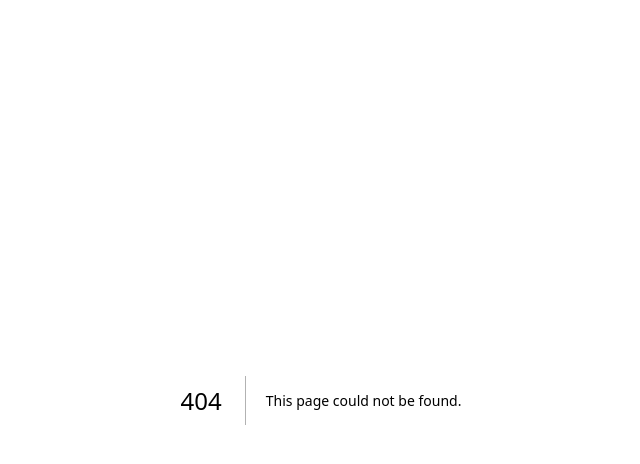
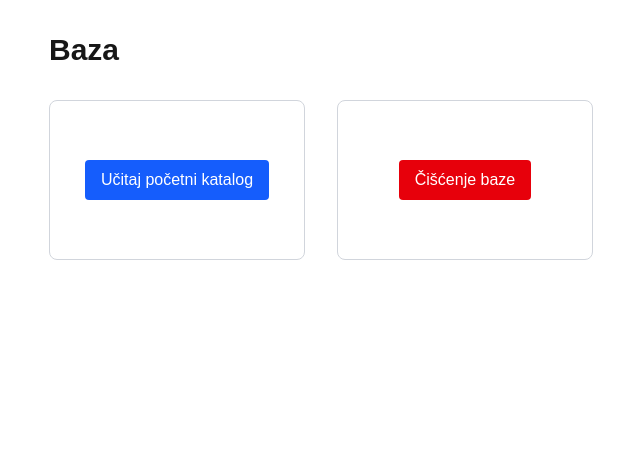
Before and after one commit to unuk2025/polovne_knjige_4, a Next.js app: page /baza in a window 1280 px wide. Before the commit this address had no page. Shown: the top 464 px of the page, without its empty margins (319-959 px from the left). Built offline with nearby package versions, Linux system fonts and the light colour scheme; no server answers.

Commit message:
Ispravljene su slomljene placeholder slike. Priprema za logovanje: navbar sa eksluzivnim opcijama. Dodata admin stranica.

```diff
--- /dev/null
+++ b/src/app/baza/page.tsx
@@ -0,0 +1,115 @@
+"use client";
+
+import { useActionState, useEffect, useState } from "react";
+import { redirect } from "next/navigation";
+
+import { currentUser } from "@/lib/user";
+import { initializeCatalog } from "../admin/seed/actions";
+import { cleanDatabase } from "../admin/clean/actions";
+import type { ActionResult } from "@/lib/types";
+
+const initialState: ActionResult = {
+    success: false,
+    message: "",
+};
+
+export default function BazaPage() {
+
+    const [message, setMessage] = useState<{
+        success: boolean;
+        text: string;
+    } | null>(null);
+
+    const [state, formAction, pending] = useActionState(
+        initializeCatalog,
+        initialState
+    );
+
+    const [cleanState, cleanFormAction, cleanPending] = useActionState(
+        cleanDatabase,
+        initialState
+    );
+
+    useEffect(() => {
+        if (state.message) {
+            setMessage({
+                success: state.success,
+                text: state.message,
+            });
+        }
+    }, [state]);
+
+    useEffect(() => {
+        if (cleanState.message) {
+            setMessage({
+                success: cleanState.success,
+                text: cleanState.message,
+            });
+        }
+    }, [cleanState]);
+
+    if (currentUser.status !== "administrator") {
+        redirect("/");
+    }
+
+    return (
+        <main className="mx-auto max-w-6xl p-8">
+            <h1 className="mb-8 text-3xl font-bold">
+                Baza
+            </h1>
+
+            <div className="flex gap-8">
+                <div className="flex h-40 w-64 items-center justify-center rounded-lg border border-gray-300">
+                    <form
+                        action={(formData) => {
+                            setMessage(null);
+                            formAction(formData);
+                        }}
+                    >
+                        <button
+                            type="submit"
+                            disabled={pending}
+                            className="rounded bg-blue-600 px-4 py-2 text-white hover:bg-blue-700 disabled:opacity-50"
+                        >
+                            {pending
+                                ? "Učitavanje..."
+                                : "Učitaj početni katalog"}
+                        </button>
+                    </form>
+                </div>
+
+                <div className="flex h-40 w-64 items-center justify-center rounded-lg border border-gray-300">
+                    <form
+                        action={(formData) => {
+                            setMessage(null);
+                            cleanFormAction(formData);
+                        }}
+                    >
+                        <button
+                            type="submit"
+                            disabled={cleanPending}
+                            className="rounded bg-red-600 px-4 py-2 text-white hover:bg-red-700 disabled:opacity-50"
+                        >
+                            {cleanPending
+                                ? "Čišćenje..."
+                                : "Čišćenje baze"}
+                        </button>
+                    </form>
+                </div>
+            </div>
+
+            {message && (
+                <p
+                    className={`mt-6 w-fit rounded p-3 ${
+                        message.success
+                            ? "bg-green-100 text-green-800"
+                            : "bg-red-100 text-red-800"
+                    }`}
+                >
+                    {message.text}
+                </p>
+            )}
+
+        </main>
+    );
+}
--- /dev/null
+++ b/src/app/katalog/page.tsx
@@ -0,0 +1,9 @@
+export default function KatalogPage() {
+    return (
+        <main className="mx-auto max-w-6xl p-8">
+            <h1 className="text-3xl font-bold">
+                Sada ste u katalogu
+            </h1>
+        </main>
+    );
+}
--- a/src/app/knjiga/[isbn]/page.tsx
+++ b/src/app/knjiga/[isbn]/page.tsx
@@ -1,7 +1,10 @@
 import Image from "next/image";
 import { notFound } from "next/navigation";
+import { stat } from "node:fs/promises";
+import path from "node:path";
 
 import prisma from "@/lib/prisma";
+import { getCoverImage } from "@/lib/cover";
 
 type PageProps = {
     params: Promise<{
@@ -35,6 +38,31 @@ export default async function BookPage({
         notFound();
     }
 
+    const coverImage = await getCoverImage(knjiga.slika_korice);
+
+    const validniUzorci = [];
+
+    for (const slika of knjiga.slika_uzorak) {
+        try {
+            const filePath = path.join(
+                process.cwd(),
+                "public",
+                slika.link_slike.replace(/^\/+/, "")
+            );
+
+            const fileInfo = await stat(filePath);
+
+            if (fileInfo.size > 0) {
+                validniUzorci.push(slika);
+            }
+        } catch {
+            // Fajl ne postoji – preskačemo ga.
+        }
+    }
+
+
+
+
     return (
         <main className="mx-auto max-w-6xl p-8">
 
@@ -47,7 +75,7 @@ export default async function BookPage({
                 <div>
 
                     <Image
-                        src={knjiga.slika_korice ?? "/slike/knjige/placeholder.jpg"}
+                        src={coverImage}
                         alt={knjiga.naslov}
                         width={300}
                         height={450}
@@ -77,9 +105,7 @@ export default async function BookPage({
             </h2>
 
             <div className="flex flex-wrap gap-4">
-
-                {knjiga.slika_uzorak.map((slika) => (
-
+                {validniUzorci.map((slika) => (
                     <Image
                         key={slika.slika_id}
                         src={slika.link_slike}
@@ -88,9 +114,7 @@ export default async function BookPage({
                         height={200}
                         className="rounded border"
                     />
-
                 ))}
-
             </div>
 
         </main>
--- /dev/null
+++ b/src/app/korpa/page.tsx
@@ -0,0 +1,17 @@
+import { redirect } from "next/navigation";
+
+import { currentUser } from "@/lib/user";
+
+export default function KorpaPage() {
+    if (currentUser.status !== "kupac") {
+        redirect("/");
+    }
+
+    return (
+        <main className="mx-auto max-w-6xl p-8">
+            <h1 className="text-3xl font-bold">
+                Sada ste u korpi
+            </h1>
+        </main>
+    );
+}
--- a/src/app/page.tsx
+++ b/src/app/page.tsx
@@ -1,6 +1,7 @@
 import prisma from "@/lib/prisma";
 import BookCard from "@/components/knjiga/BookCard";
 import Header from "@/components/layout/Header";
+import Navbar from "@/components/layout/Navbar";
 
 export default async function HomePage() {
 
@@ -19,7 +20,9 @@ export default async function HomePage() {
     return (
         <main className="mx-auto max-w-6xl p-8">
 
-            <Header status="Gost" />
+            <Header />
+
+            <Navbar />
 
             <section>
 
--- a/src/components/layout/Header.tsx
+++ b/src/components/layout/Header.tsx
@@ -1,15 +1,9 @@
-type HeaderProps = {
-    status: string;
-};
+import { currentUser } from "@/lib/user";
 
-export default function Header({
-    status,
-}: HeaderProps) {
+export default function Header() {
     return (
         <header className="mb-10 flex items-center justify-between rounded-lg border border-gray-300 bg-slate-100 p-5">
-
             <div>
-
                 <h1 className="text-3xl font-bold">
                     Polovne knjige
                 </h1>
@@ -17,21 +11,23 @@ export default function Header({
                 <p className="text-sm text-gray-600">
                     Studentski projekat
                 </p>
-
             </div>
 
             <div className="text-right">
-
                 <p className="text-sm text-gray-600">
                     Status korisnika
                 </p>
 
                 <p className="text-lg font-semibold">
-                    {status}
+                    {currentUser.status}
                 </p>
 
+                {currentUser.korisnickoIme && (
+                    <p className="text-sm text-gray-600">
+                        {currentUser.korisnickoIme}
+                    </p>
+                )}
             </div>
-
         </header>
     );
 }
--- /dev/null
+++ b/src/components/layout/Navbar.tsx
@@ -0,0 +1,41 @@
+import Link from "next/link";
+
+import { currentUser } from "@/lib/user";
+
+export default function Navbar() {
+    return (
+        <nav className="mb-8 flex gap-4 rounded-lg border border-gray-300 bg-slate-100 p-4">
+            <Link
+                href="/"
+                className="font-medium hover:underline"
+            >
+                Početna
+            </Link>
+
+            <Link
+                href="/katalog"
+                className="font-medium hover:underline"
+            >
+                Katalog
+            </Link>
+
+            {currentUser.status === "kupac" && (
+                <Link
+                    href="/korpa"
+                    className="font-medium hover:underline"
+                >
+                    Korpa
+                </Link>
+            )}
+
+            {currentUser.status === "administrator" && (
+                <Link
+                    href="/baza"
+                    className="font-medium hover:underline"
+                >
+                    Baza
+                </Link>
+            )}
+        </nav>
+    );
+}
--- /dev/null
+++ b/src/lib/user.ts
@@ -0,0 +1,11 @@
+export type Status = "gost" | "kupac" | "administrator";
+
+export type User = {
+    status: Status;
+    korisnickoIme: string | null;
+};
+
+export const currentUser: User = {
+    status: "administrator",
+    korisnickoIme: "admin",
+};
```
